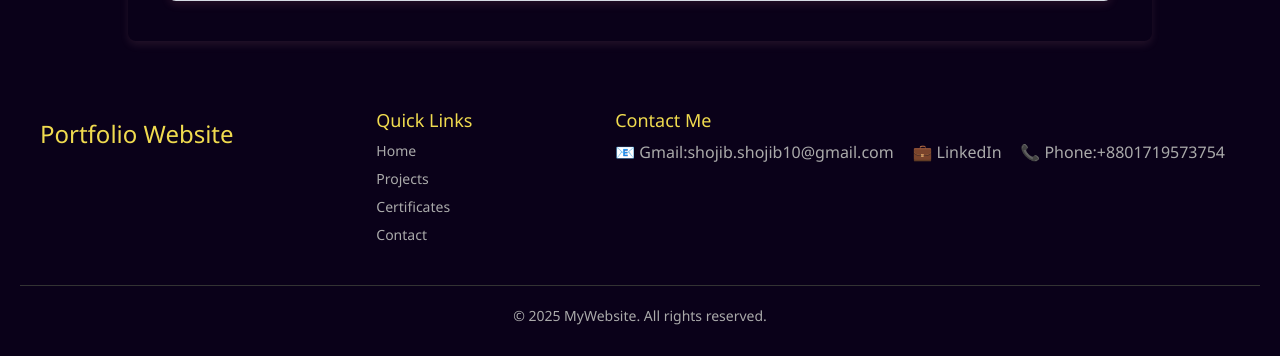
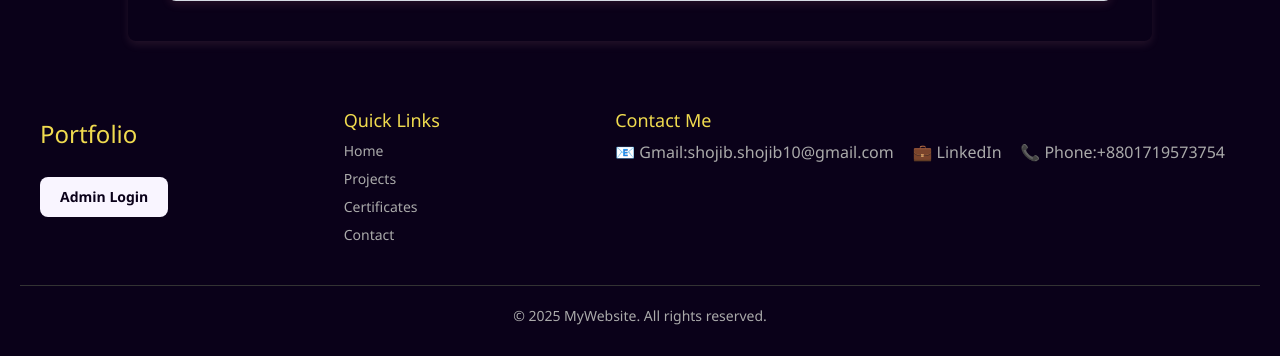
Before and after one commit to shojib353/portfolio-with-django-docker, a Django app: page / in a window 1280 px wide. Shown: the part 2774-3130 px from the top of the page. Run offline with Django 5.2, Linux system fonts and the light colour scheme; tables that the repository leaves empty hold one stand-in row (values such as "Sample post"); grey boxes marked "Sample" are stand-in pictures; parts of the project's set-up code (start-up, migrations or seed data) failed here and were passed over; some libraries are stand-ins or nearby versions.

Commit message:
Update index.html
done

```diff
--- a/portfolio_app/templates/portfolio_app/index.html
+++ b/portfolio_app/templates/portfolio_app/index.html
@@ -157,7 +157,7 @@
           {% for certificate in certificates %}
             <div class="project-card">
               <img src="{{ certificate.image.url }}" alt="{{ certificate.name }}" />
-              <button class="btn" onclick="window.open('{{ certificate.link }}', '_blank')">View GitHub Project</button>
+              <button class="btn" onclick="window.open('{{ certificate.link }}', '_blank')">View Certificate</button>
             </div>
           {% endfor %}
         </div>
@@ -167,7 +167,8 @@
       <footer class="footer" >
         <div class="footer-container">
           <div class="footer-about">
-            <h3>Portfolio Website</h3>
+            <h3>Portfolio</h3>
+             <button type="button" class="custom-btn"><a href="/admin">Admin Login</a></button>
 
           </div>
           <div class="footer-links">
```
